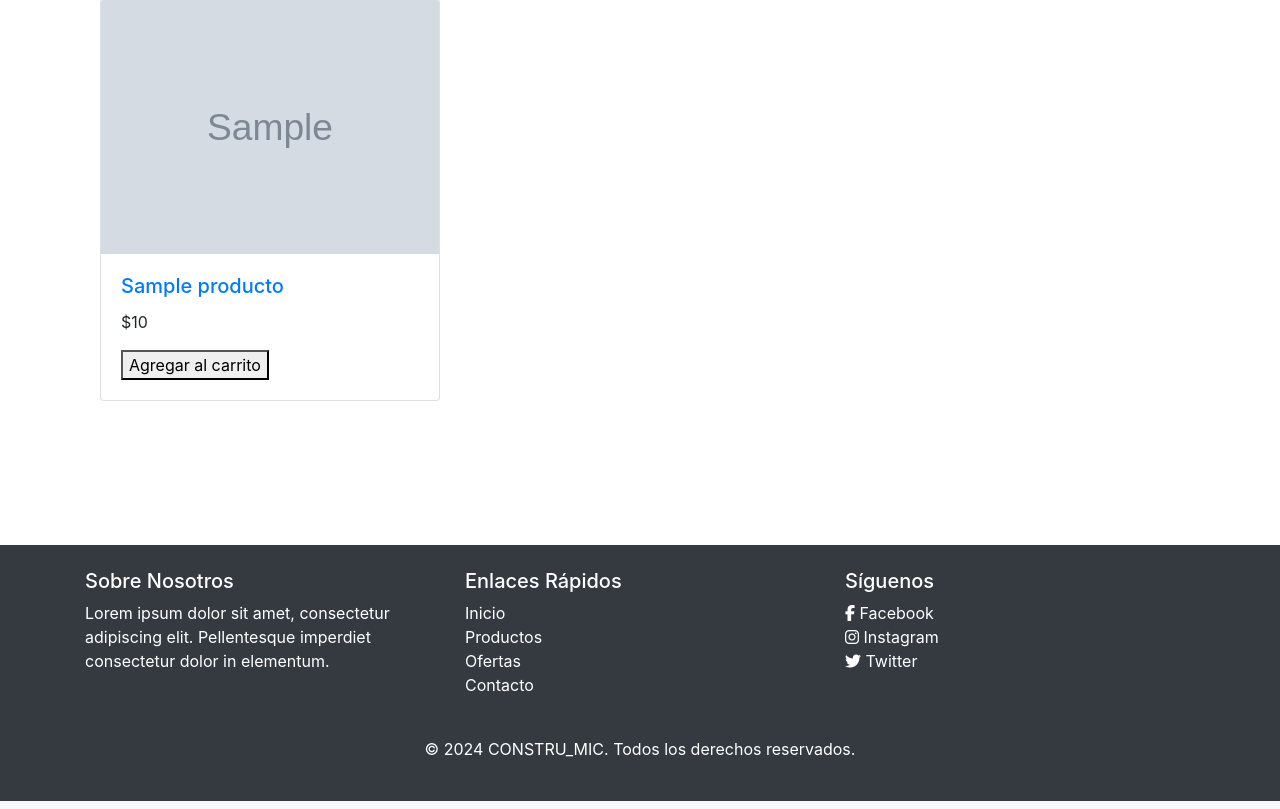
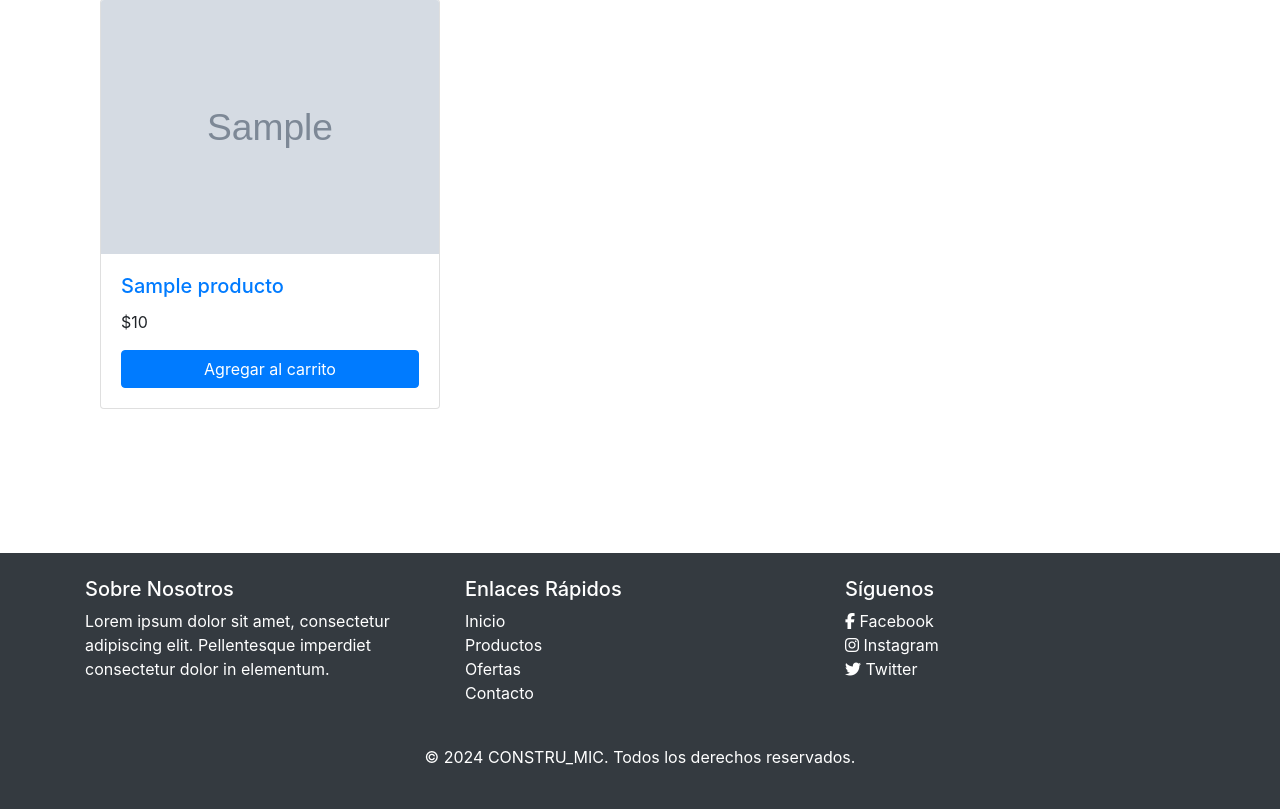
Before and after one commit to MarcosKingsDuoc/CONSTRU_MIC, a Django app: template construmic/templates/resultados_busqueda.html in a window 1280 px wide. Shown: the part 261-1070 px from the top of the page. Run offline with Django 5.2, Linux system fonts and the light colour scheme; the template is opened without the code that fills it: most values are stand-ins (such as "Sample title", 1, 10 or a date in 2020); grey boxes marked "Sample" are stand-in pictures; some libraries are stand-ins or nearby versions.

Commit message:
Bug visual en las queries Fixes #20

```diff
--- a/construmic/templates/resultados_busqueda.html
+++ b/construmic/templates/resultados_busqueda.html
@@ -44,7 +44,7 @@
 
                     <form action="{% url 'agregar_al_carrito' producto.id %}" method="post">
                         {% csrf_token %}
-                        <button type="submit" {% if producto.stock == 0 %}disabled{% endif %}>Agregar al carrito</button>
+                        <button type="submit" class="btn btn-primary btn-block" {% if producto.stock == 0 %}disabled{% endif %}>Agregar al carrito</button>
                     </form>
                 </div>
             </div>
```
